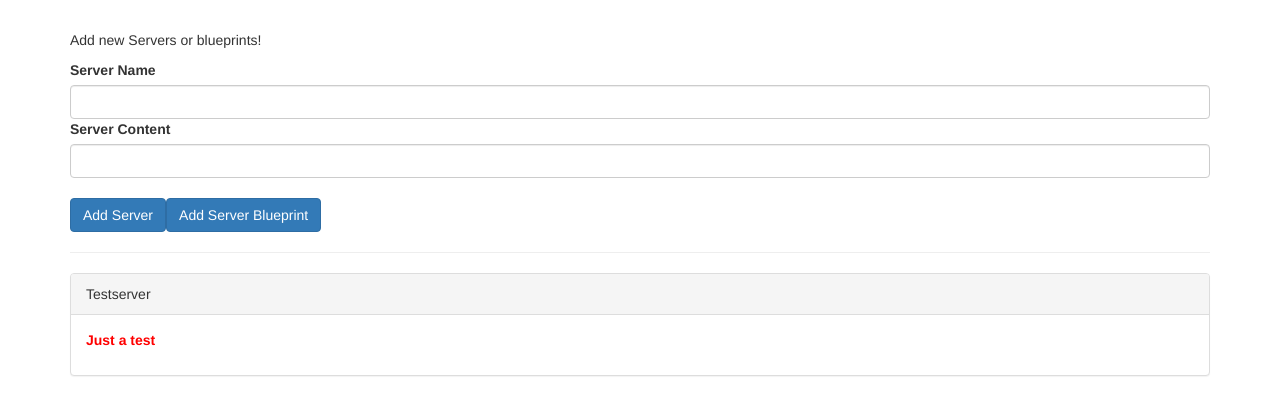
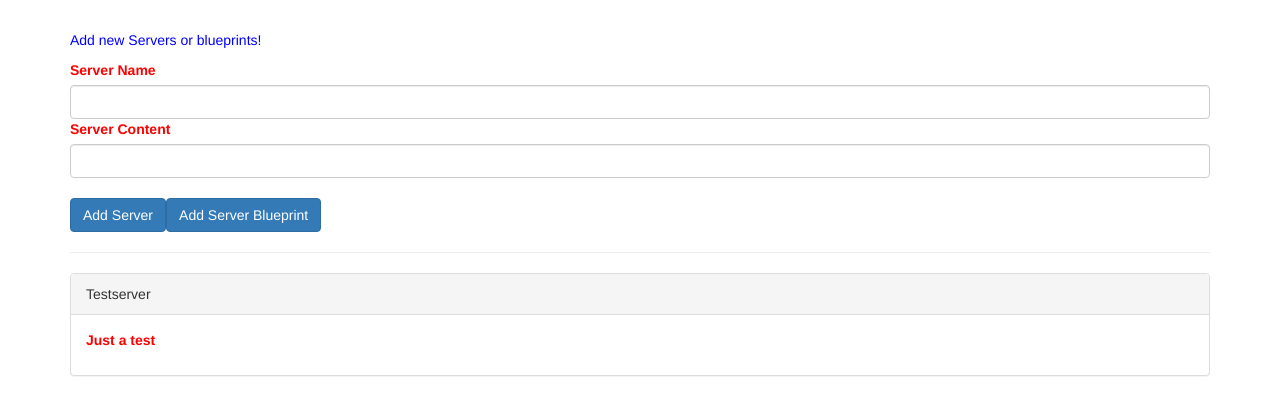
Before and after one commit to NikkyTheFox/AngularCourse, an Angular app: page / in a window 1280 px wide. Shown: the top 414 px of the page. Built offline with nearby package versions, Linux system fonts and the light colour scheme.

Commit message:
View (CSS) Encapsulation

```diff
--- a/src/app/app.component.css
+++ b/src/app/app.component.css
@@ -1,7 +1,3 @@
 .container {
   margin-top: 30px;
 }
-
-p {
-  color: blue;
-}
--- a/src/app/server-element/server-element.component.css
+++ b/src/app/server-element/server-element.component.css
@@ -0,0 +1,7 @@
+p {
+    color: blue;
+  }
+
+label {
+    color: red;
+}
--- a/src/app/server-element/server-element.component.ts
+++ b/src/app/server-element/server-element.component.ts
@@ -1,9 +1,12 @@
-import { Component, Input, OnInit } from '@angular/core';
+import { Component, Input, OnInit, ViewEncapsulation } from '@angular/core';
 
 @Component({
   selector: 'app-server-element',
   templateUrl: './server-element.component.html',
-  styleUrls: ['./server-element.component.css']
+  styleUrls: ['./server-element.component.css'],
+  encapsulation: ViewEncapsulation.None // Change this to modify css encaptulation!
+                                        // In this case, label{ color: red } will be applied globally, hence applied to cockpit component too!
+
 })
 export class ServerElementComponent implements OnInit {
   @Input('srvElement') element: {type: string, name: string, content: string};
```
